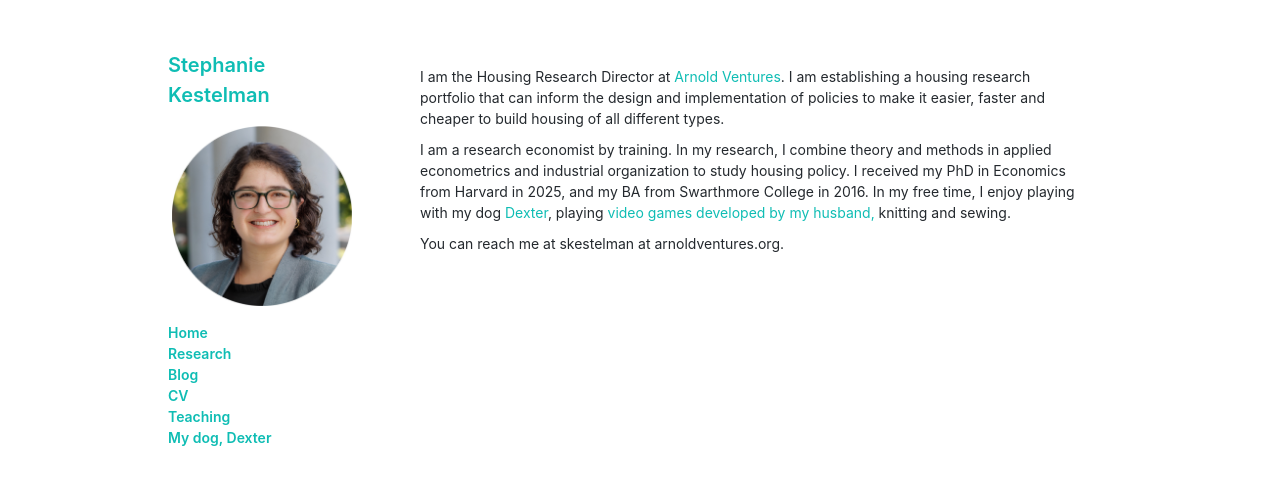
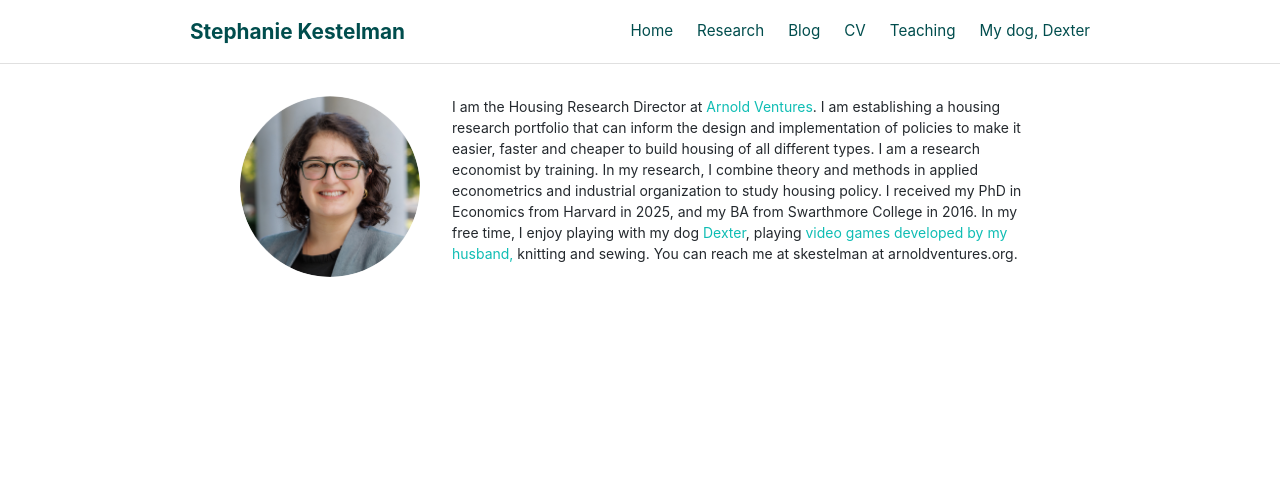
Before and after one commit to skestelman/skestelman.github.io, a Jekyll site: the page built from index.md, in a window 1280 px wide. Shown: the top 485 px of the page. Built offline with Jekyll 4.4.1, drawn with Linux system fonts in a browser that asks for light colours.

Commit message:
Redesign layout: move nav links to top header, add photo to home page content
Agent-Logs-Url: https://github.com/skestelman/skestelman.github.io/sessions/372b694a-14e4-4859-9d5a-9485ff0a88b1

Co-authored-by: skestelman <35817587+skestelman@users.noreply.github.com>

```diff
--- a/_includes/header.html
+++ b/_includes/header.html
@@ -1,13 +1,17 @@
 
-<header>
-  <h1>
-    <a {{ site.title }}
-    </a>
-  </h1>
+<header class="site-header">
+  <div class="header-inner">
+    <div class="site-title">
+      <a href="{{ '/' | relative_url }}">Stephanie Kestelman</a>
+    </div>
 
-  <nav>
-    Home |
-    Blog |
-    About
-  </nav>
+    <nav class="top-nav">
+      <a href="{{ '/' | relative_url }}">Home</a>
+      <a href="{{ '/research' | relative_url }}">Research</a>
+      <a href="{{ '/blog/' | relative_url }}">Blog</a>
+      <a href="{{ '/cv' | relative_url }}">CV</a>
+      <a href="{{ '/teaching' | relative_url }}">Teaching</a>
+      <a href="{{ '/dexter' | relative_url }}">My dog, Dexter</a>
+    </nav>
+  </div>
 </header>
--- a/_layouts/default.html
+++ b/_layouts/default.html
@@ -10,14 +10,12 @@
 <body>
 <script src="{{ '/scale_fix.js' | relative_url }}"></script>
 
+{% include header.html %}
+
 <div class="wrapper">
-
-  {% include sidebar.html %}
-
   <div class="content">
     {{ content }}
   </div>
-
 </div>
 
 </body>
--- a/css/style.css
+++ b/css/style.css
@@ -4,8 +4,9 @@
 @import "style_other.css";
 
 body {
-  padding:50px;
+  padding: 0;
   font-size:14px;
+  margin: 0;
 }
 
 a {
@@ -18,30 +19,78 @@ a:hover, a:focus {
   font-weight: bold;
 }
 
-.wrapper {
-  display: flex;
-  align-items: flex-start;
-  width:80%;
-  margin:0 auto;
+/* ── Top navigation header ── */
+.site-header {
+  border-bottom: 1px solid #e0e0e0;
+  background: #fff;
+  padding: 0 50px;
 }
 
-.sidebar {
-  width: 220px;
-  flex-shrink: 0;
-  padding-right: 2rem;
+.header-inner {
+  display: flex;
+  align-items: center;
+  justify-content: space-between;
+  max-width: 900px;
+  margin: 0 auto;
+  padding: 1rem 0;
+}
+
+.site-title a {
+  font-size: 1.3rem;
+  font-weight: bold;
+  color: #004D4D;
+  text-decoration: none;
+}
+
+.site-title a:hover {
+  color: #0FBDB4;
+  font-weight: bold;
+}
+
+.top-nav {
+  display: flex;
+  gap: 1.5rem;
+  flex-wrap: wrap;
+}
+
+.top-nav a {
+  color: #004D4D;
+  font-size: 0.95rem;
+  text-decoration: none;
+}
+
+.top-nav a:hover, .top-nav a:focus {
+  color: #0FBDB4;
+  font-weight: bold;
+}
+
+/* ── Page wrapper ── */
+.wrapper {
+  max-width: 900px;
+  margin: 2rem auto;
+  padding: 0 50px;
 }
 
 .content {
-  flex: 1;
-  min-width: 0;
-  padding: 1rem 2rem;
+  width: 100%;
 }
 
-header {
-  margin:0 auto;
-  padding:0 auto;
+/* ── Home page: photo + bio side by side ── */
+.home-intro {
+  display: flex;
+  align-items: flex-start;
+  gap: 2rem;
 }
 
+.home-intro .profile-pic {
+  width: 180px;
+  flex-shrink: 0;
+  border-radius: 50%;
+}
+
+.home-intro .bio {
+  flex: 1;
+}
 
 h1 {
   color: #004D4D;
@@ -59,19 +108,11 @@ h4 {
   color: #05423F;
 }
 
-
 /* Prevent images from blowing up layouts */
 img {
   max-width: 100%;
   height: auto;
 }
-
-.sidebar img {
-  max-width: 180px;
-  display: block;
-  margin: 1rem auto;
-}
-
 
 .link-gray-dark:hover{color:#696E6E !important}
 .link-hover-blue:hover{color:#0C9790 !important}
@@ -80,26 +121,30 @@ img {
 .highlight .nl{color:#096D68;font-weight:bold}
 
 @media (max-width: 768px) {
-  body {
-    padding: 20px;
+  .site-header {
+    padding: 0 20px;
+  }
+
+  .header-inner {
+    flex-direction: column;
+    align-items: flex-start;
+    gap: 0.5rem;
+  }
+
+  .top-nav {
+    gap: 0.75rem;
   }
 
   .wrapper {
-    flex-direction: column;
-    width: 100%;
+    padding: 0 20px;
+    margin: 1rem auto;
   }
 
-  .sidebar {
-    width: 100%;
-    padding-right: 0;
-    text-align: center;
+  .home-intro {
+    flex-direction: column;
   }
 
-  .sidebar img {
-    margin: 0.5rem auto;
-  }
-
-  .content {
-    padding: 1rem 0;
+  .home-intro .profile-pic {
+    width: 140px;
   }
 }
--- a/index.md
+++ b/index.md
@@ -1,9 +1,20 @@
 ---
 layout: page
 ---
+
+<div class="home-intro">
+  <img
+    src="{{ '/image/stephaniekestelman_photo_circ.jpg' | relative_url }}"
+    alt="Stephanie Kestelman"
+    class="profile-pic"
+  />
+  <div class="bio">
 
 I am the Housing Research Director at <a href="https://www.arnoldventures.org/work/infrastructure">Arnold Ventures</a>. I am establishing a housing research portfolio that can inform the design and implementation of policies to make it easier, faster and cheaper to build housing of all different types.
 
 I am a research economist by training. In my research, I combine theory and methods in applied econometrics and industrial organization to study housing policy. I received my PhD in Economics from Harvard in 2025, and my BA from Swarthmore College in 2016. In my free time, I enjoy playing with my dog <a href="https://skestelman.github.io/dexter.html">Dexter</a>, playing <a href="https://store.steampowered.com/app/3801950/Maze_of_the_Lich/">video games developed by my husband,</a>  knitting and sewing.
 
 You can reach me at skestelman at arnoldventures.org.
+
+  </div>
+</div>
```
